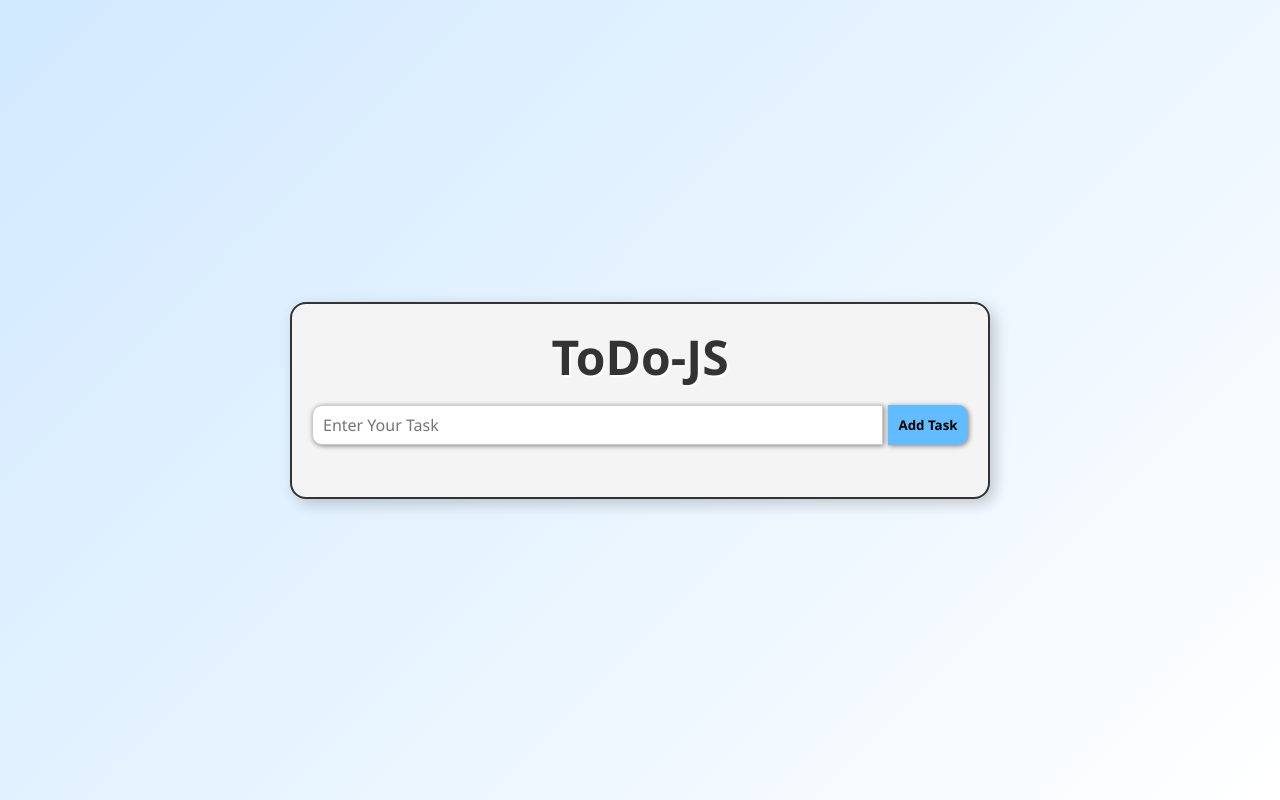
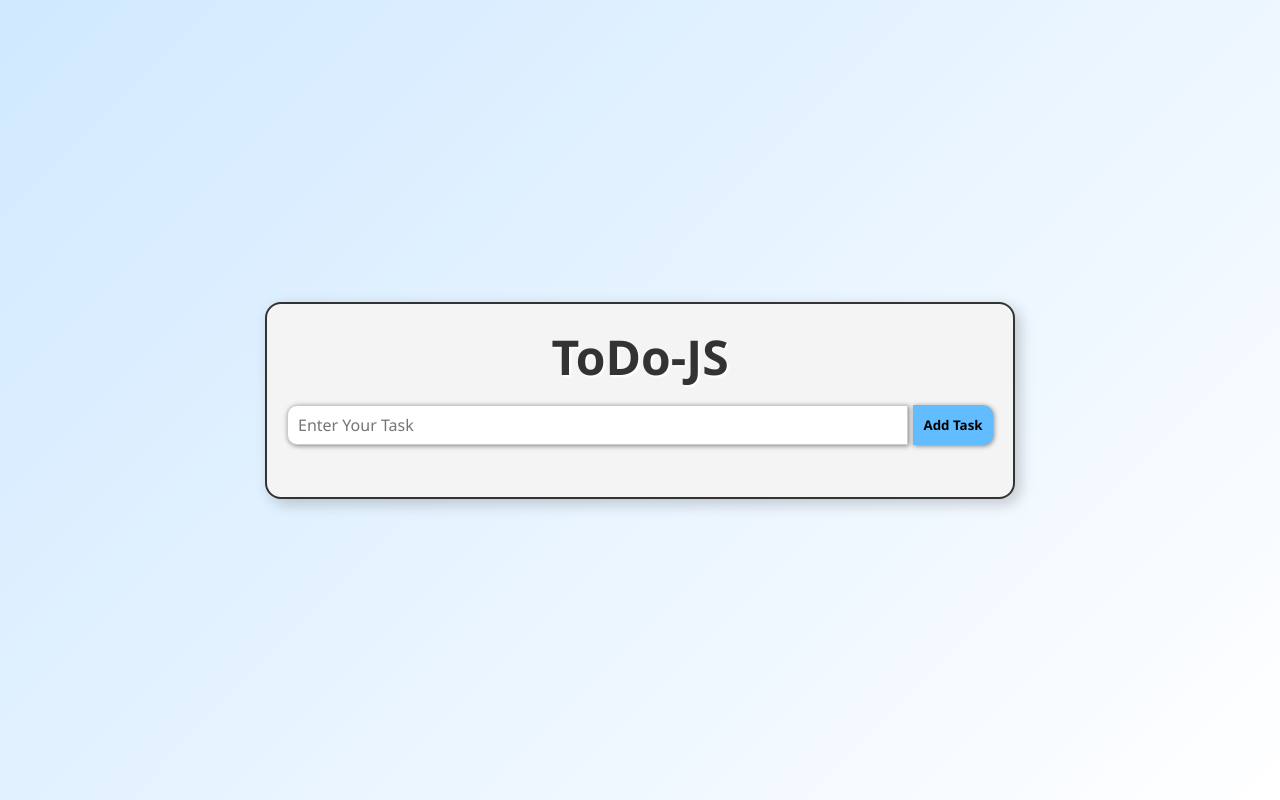
Before and after one commit to ShivamPisal/ToDo-JS, a plain HTML site: page index.html in a window 1280 px wide. Drawn offline with Linux system fonts and the light colour scheme.

Commit message:
Update style.css

```diff
--- a/style.css
+++ b/style.css
@@ -17,8 +17,8 @@ body {
 
 .container {
   background-color: #f4f4f4;
-  width: 90%;
-  max-width: 700px;
+  width: 95%;
+  max-width: 750px;
   padding: 20px;
   border: 2px solid #333;
   border-radius: 16px;
```
